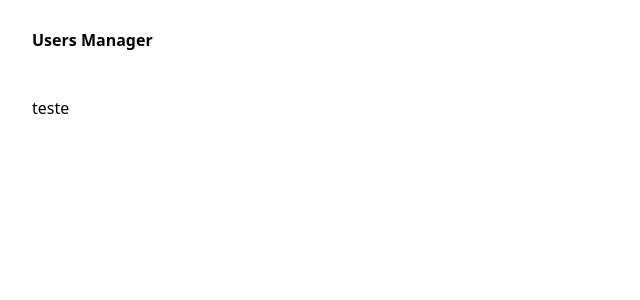
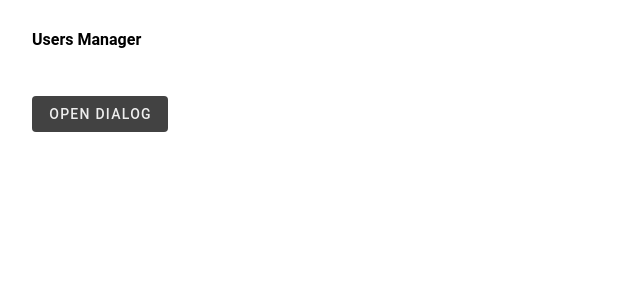
Before and after one commit to cassiuslc/Users-Manager, a Vue app in the folder web/: page / in a window 1280 px wide. Shown: the top 300 px of the page, without its empty margins (0-640 px from the left). Built offline with nearby package versions, Linux system fonts and the light colour scheme.

Commit message:
Instalação do Vuetily

```diff
--- a/web/package.json
+++ b/web/package.json
@@ -12,9 +12,11 @@
   "dependencies": {
     "axios": "^1.6.8",
     "vue": "^3.4.21",
-    "vue-router": "^4.3.0"
+    "vue-router": "^4.3.0",
+    "vuetify": "^3.5.15"
   },
   "devDependencies": {
+    "@mdi/font": "^7.4.47",
     "@vitejs/plugin-vue": "^5.0.4",
     "@vitejs/plugin-vue-jsx": "^3.1.0",
     "autoprefixer": "^10.4.19",
--- a/web/src/components/TheWelcome.vue
+++ b/web/src/components/TheWelcome.vue
@@ -1,6 +1,32 @@
 <template>
   <div>
-    <a> teste </a>
+    <v-dialog max-width="500">
+  <template v-slot:activator="{ props: activatorProps }">
+    <v-btn
+      v-bind="activatorProps"
+      color="surface-variant"
+      text="Open Dialog"
+      variant="flat"
+    ></v-btn>
+  </template>
+
+  <template v-slot:default="{ isActive }">
+    <v-card title="Dialog">
+      <v-card-text>
+        Lorem ipsum dolor sit amet, consectetur adipiscing elit, sed do eiusmod tempor incididunt ut labore et dolore magna aliqua.
+      </v-card-text>
+
+      <v-card-actions>
+        <v-spacer></v-spacer>
+
+        <v-btn
+          text="Close Dialog"
+          @click="isActive.value = false"
+        ></v-btn>
+      </v-card-actions>
+    </v-card>
+  </template>
+</v-dialog>
   </div>
 </template>
 
--- a/web/src/main.js
+++ b/web/src/main.js
@@ -1,11 +1,27 @@
-import './assets/main.css'
-
 import { createApp } from 'vue'
 import App from './App.vue'
 import router from './router'
 
+import './assets/main.css'
+
+// Vuetify
+import 'vuetify/styles'
+import '@mdi/font/css/materialdesignicons.css'
+import { createVuetify } from 'vuetify'
+import * as components from 'vuetify/components'
+import * as directives from 'vuetify/directives'
+
+const vuetify = createVuetify({
+    components,
+    directives,
+    icons: {
+        defaultSet: 'mdi'
+    },
+})
+
 const app = createApp(App)
 
+app.use(vuetify)
 app.use(router)
 
 app.mount('#app')
```
Also changed, not shown: 1 other file (tests, documents, lock files or other folders).
